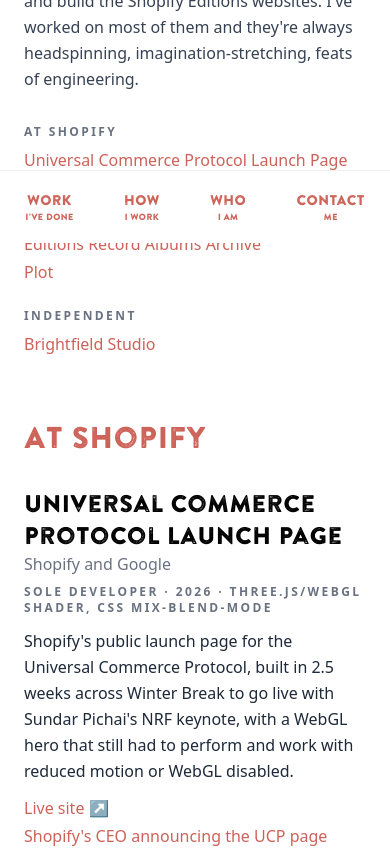
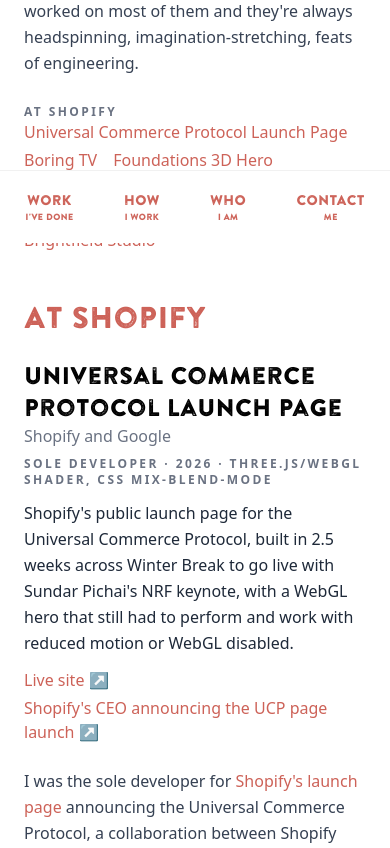
Before and after one commit to onetwothreebutter/ericdjohnson-portfolio, a Next.js app in the folder next-frontend/: page /work-ive-done in a window 390 px wide. Shown: the part 601-1449 px from the top of the page. Built offline with nearby package versions, Linux system fonts and the light colour scheme.

Commit message:
Compact the Work page project index
Co-Authored-By: Claude Opus 5.5 (1M context) <noreply@anthropic.com>

```diff
--- a/next-frontend/src/app/work-ive-done/page.tsx
+++ b/next-frontend/src/app/work-ive-done/page.tsx
@@ -48,20 +48,20 @@ export default function WorkIveDonePage() {
                 </div>
             </section>
 
-            <div className="max-w-3xl mx-auto px-6 pt-12 pb-20">
+            <div className="max-w-3xl mx-auto px-6 pt-10 pb-20">
                 {/* Intro + index */}
-                <section className="mb-16">
-                    <p className="text-xl text-gray-800 leading-relaxed mb-4">
+                <section className="mb-12">
+                    <p className="text-xl text-gray-800 leading-relaxed mb-2">
                         Selected WebGL and interactive work, mostly from Shopify&apos;s brand and launch sites.
                     </p>
-                    <p className="text-gray-700 leading-relaxed mb-8">
+                    <p className="text-gray-700 leading-relaxed mb-6">
                         The work I&apos;m most proud of is helping create and build the Shopify Editions websites. I&apos;ve worked on most of them and they&apos;re always headspinning, imagination-stretching, feats of engineering.
                     </p>
-                    <nav aria-label="Projects on this page" className="grid gap-6 sm:grid-cols-2">
+                    <nav aria-label="Projects on this page" className="space-y-2">
                         {projectIndex.map((group) => (
-                            <div key={group.heading}>
-                                <p className="mb-2 text-xs font-semibold uppercase tracking-[0.2em] text-gray-500">{group.heading}</p>
-                                <ul className="space-y-1">
+                            <div key={group.heading} className="sm:flex sm:gap-4">
+                                <p className="shrink-0 pt-1 text-xs font-semibold uppercase tracking-[0.2em] text-gray-500 sm:w-28">{group.heading}</p>
+                                <ul className="flex flex-wrap gap-x-4 gap-y-1">
                                     {group.projects.map((project) => (
                                         <li key={project.id}>
                                             <a href={`#${project.id}`} className="text-brand-red hover:underline">
@@ -76,7 +76,7 @@ export default function WorkIveDonePage() {
                 </section>
 
                 <section className="mb-16">
-                    <h2 id="at-shopify" className="group text-3xl font-brandon text-brand-red mb-8">
+                    <h2 id="at-shopify" className="group text-3xl font-brandon text-brand-red mb-6">
                         At Shopify
                         <a href="#at-shopify" className="ml-2 opacity-0 group-hover:opacity-100 text-brand-red/40 hover:text-brand-red transition-opacity text-2xl">#</a>
                     </h2>
```
